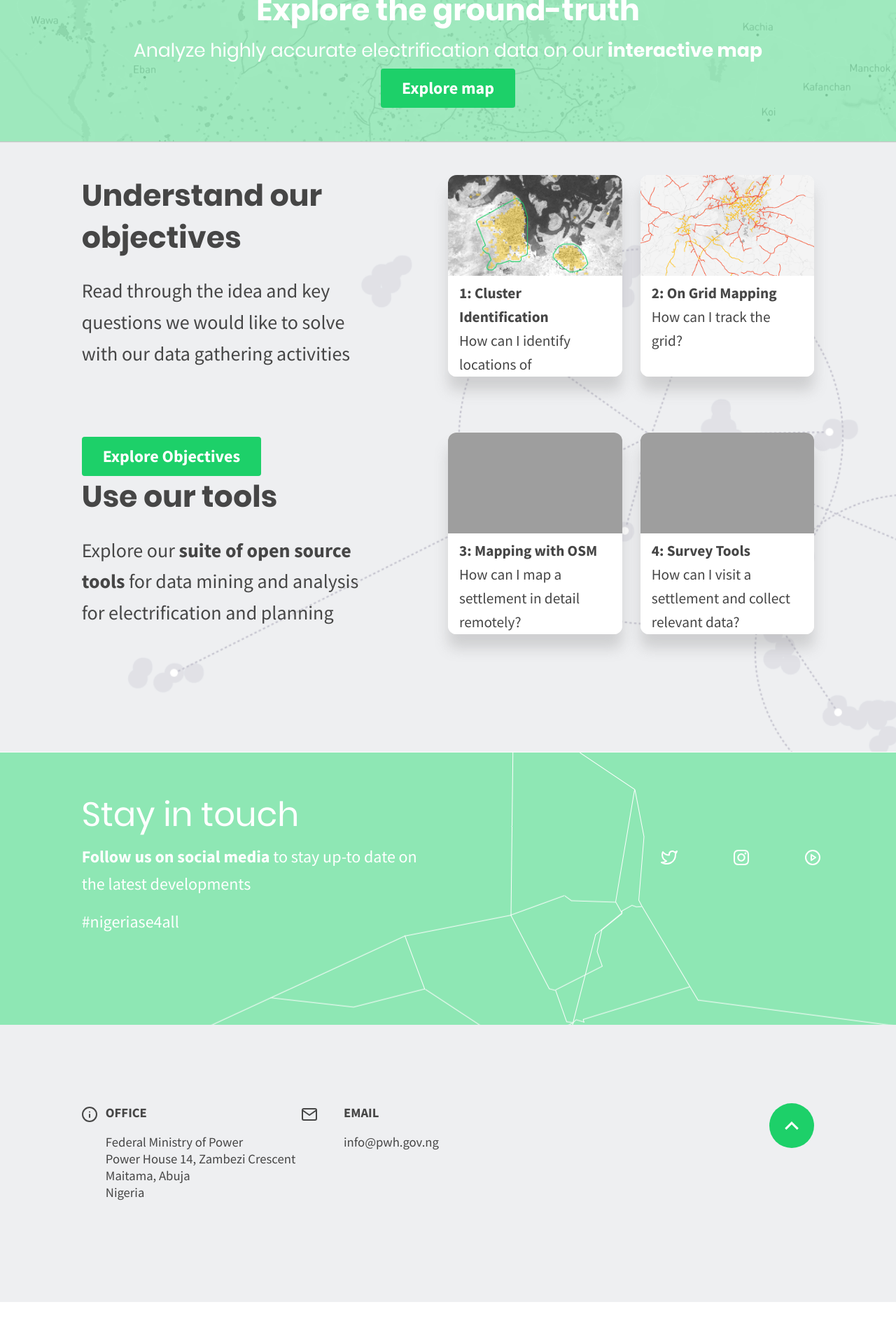
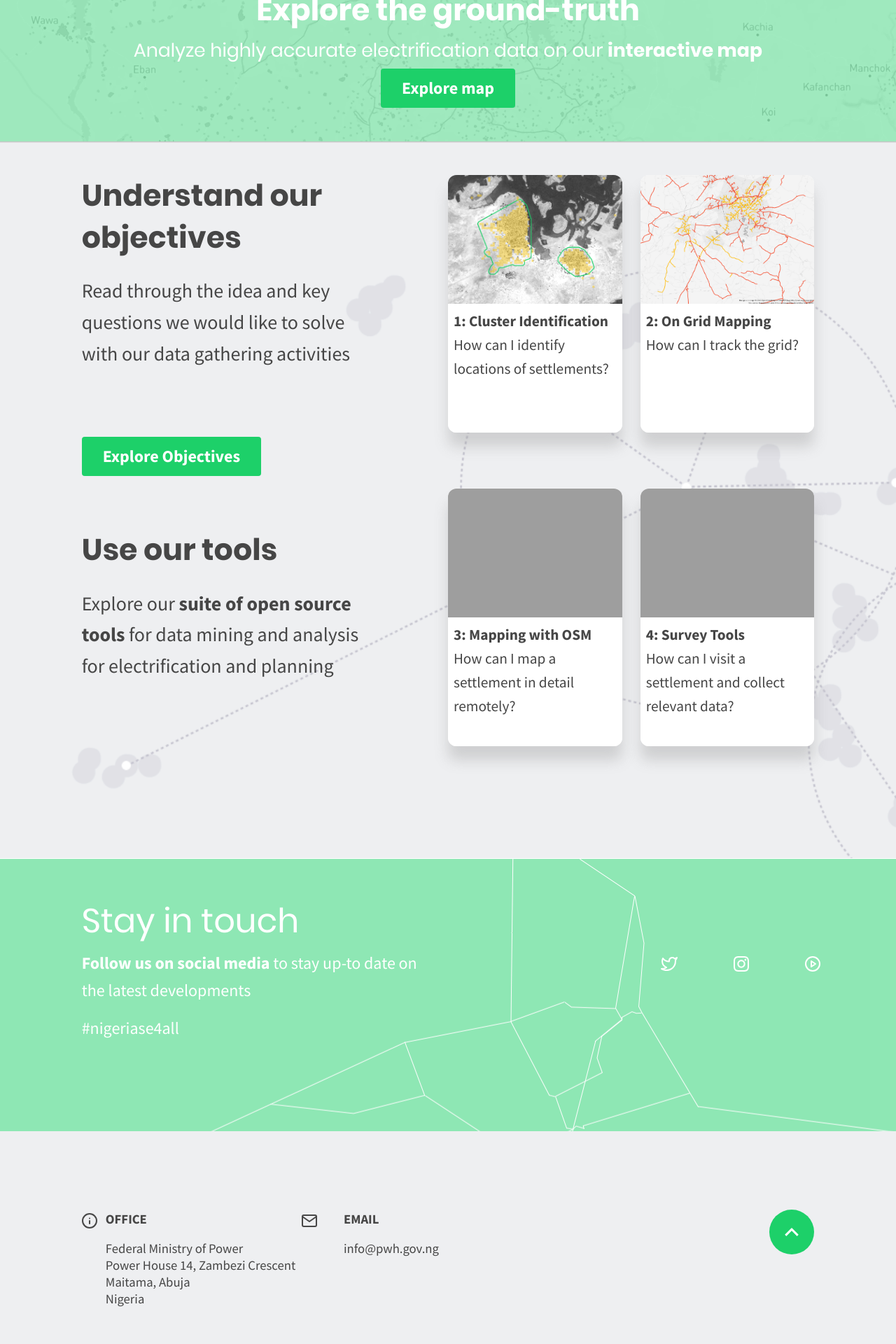
Before and after one commit to rl-institut/NESP2_website, a Flask app: page / in a window 1280 px wide. Shown: the part 2715-4635 px from the top of the page at 70% size. Run offline with Flask 2, Linux system fonts and the light colour scheme; some libraries are stand-ins or nearby versions; grey boxes are pictures that could not be loaded.

Commit message:
increase card-size

```diff
--- a/app/static/style.css
+++ b/app/static/style.css
@@ -793,6 +793,12 @@ h4.heading-green {
     height: 18rem;
 }
 
+@media only screen and (min-width: 1024px) and (max-width: 1300px) {
+    .landing-resources-grid-y .card .grid-y {
+        height: 23rem;
+    }
+}
+
 .objectives__cards > div {
     display: flex;
     justify-content: space-evenly;
@@ -868,6 +874,12 @@ h4.heading-green {
 .landing-resources-grid-y .card-text {
     background-color: #fff;
     padding: .5rem 1rem;
+}
+
+@media only screen and (min-width: 1024px) {
+    .landing-resources-grid-y .card-text {
+        padding: .5rem .5rem;
+    }
 }
 
 .landing-resources-grid-y .card-text-header {
```
